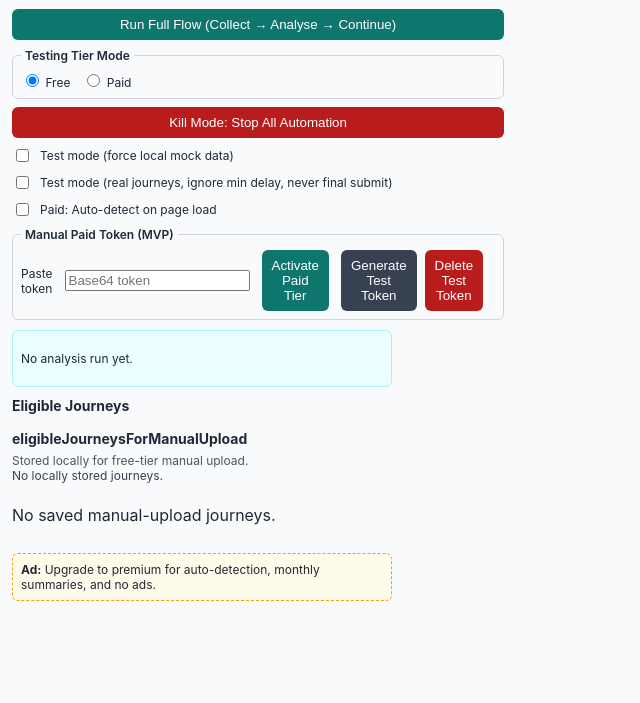
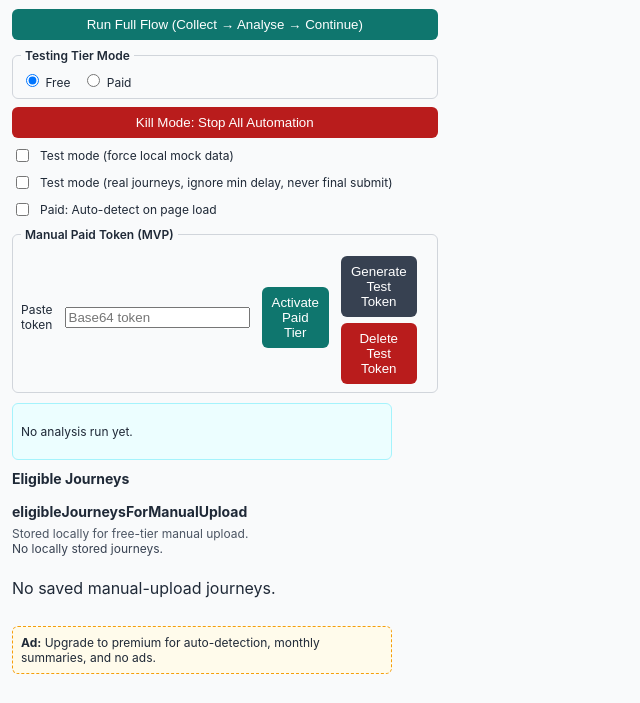
Before and after one commit to jamesrbrown34-code/tfl-delay-repay-extension, a website with bundled scripts: page src/popup.html in a window 1280 px wide. Shown: the part 97-800 px from the top of the page, without its empty margins (0-640 px from the left). Built offline with nearby package versions, Linux system fonts and the light colour scheme; some packages are replaced by stand-ins of ours; no server answers.

Commit message:
style: stack test token action buttons on separate lines

```diff
--- a/src/popup.css
+++ b/src/popup.css
@@ -150,10 +150,12 @@ textarea {
 
 
 .token-actions {
-  display: flex;
-  gap: 8px;
+  display: grid;
+  grid-template-columns: 1fr;
+  gap: 6px;
+  margin-top: 6px;
 }
 
 .token-actions button {
-  flex: 1;
+  width: 100%;
 }
```
